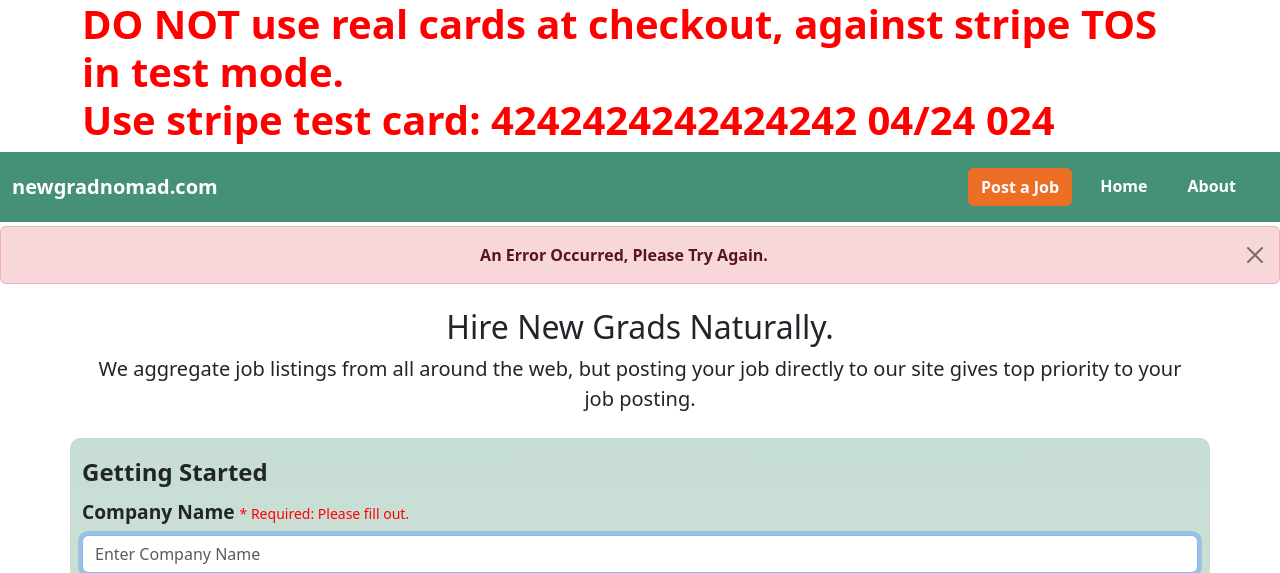
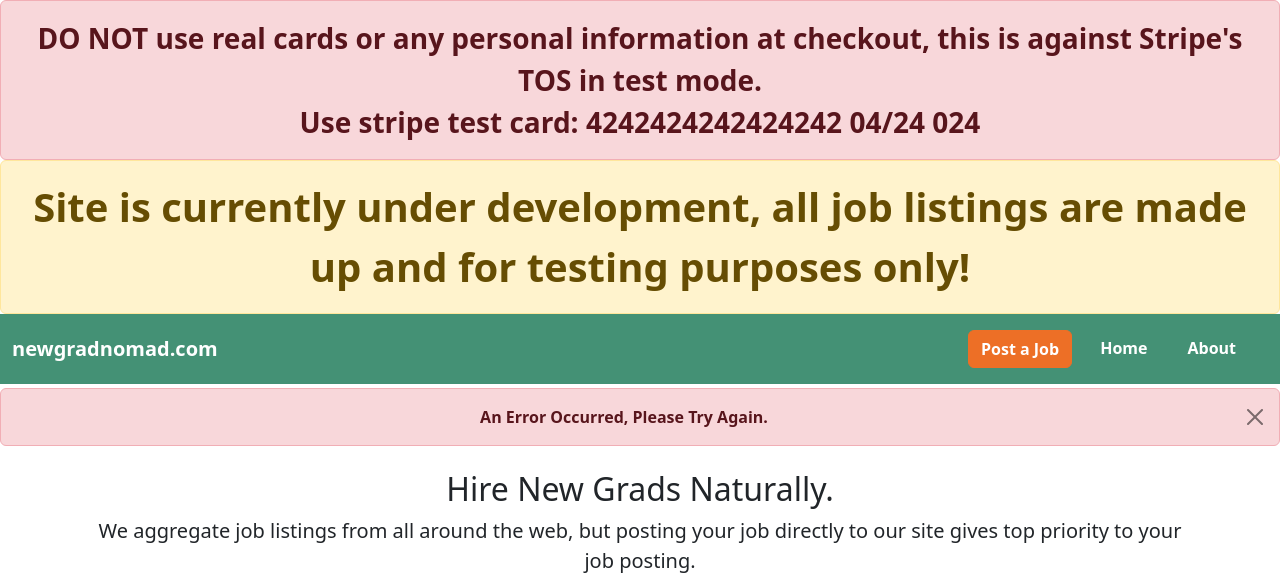
Before and after one commit to NewGradNomad/newgradnomad.com-HTML-PHP, a PHP site: page /pages/PostAJob in a window 1280 px wide. Shown: the top 573 px of the page. Run offline with PHP 8.4, Linux system fonts and the light colour scheme; the visitor is signed in with stand-in values (Sample User, id 1); some libraries are stand-ins or nearby versions.

Commit message:
add under development message

```diff
--- a/components/navbar.html
+++ b/components/navbar.html
@@ -1,3 +1,7 @@
+<div class="alert alert-warning mb-0 text-center fs-1" role="alert">
+  <b>Site is currently under development, all job listings are made up and for testing purposes only!</b>
+</div>
+
 <nav class="green-nav navbar navbar-expand-lg navbar-dark">
   <div class="container-fluid"><a id="homeName" href="./" class="navbar-brand">newgradnomad.com</a>
     <button class="navbar-toggler" type="button" data-bs-toggle="collapse" data-bs-target="#navbarNavDropdown"
--- a/home.php
+++ b/home.php
@@ -115,7 +115,7 @@ $sortedListings = array_merge($pinListings, $noPinListings)
               </div>
               <div class="col-auto text-end mb-3">
                 <span class="d-inline-block" tabindex="0" data-bs-toggle="tooltip" data-bs-title="Please Agree to the Terms in the Description Before Applying." id="ToolTip<?php echo  $listingID; ?>">
-                  <a role="button" href="<?php echo  $listing['url']; ?>" class="orange-button btn btn-primary me-3 disabled" id="<?php echo  $listingID; ?>ApplyButton"><strong>Apply</strong></a>
+                  <a role="button" href="<?php echo  $listing['url']; ?>" class="orange-button btn btn-primary mx-3 disabled" id="<?php echo  $listingID; ?>ApplyButton"><strong>Apply</strong></a>
                 </span>
                 <?php if (isset($_SESSION[$listing['listingID'] . 'Pin?'])) echo '📌&emsp;'; ?>
                 <?php echo $daysSincePost; ?>d
--- a/pages/PostAJob.php
+++ b/pages/PostAJob.php
@@ -27,8 +27,8 @@ session_start();
 </head>
 
 <body>
-  <div class="container" style="color: red;">
-    <h1><b>DO NOT use real cards at checkout, against stripe TOS in test mode.<br> Use stripe test card: 4242424242424242 04/24 024</b></h1>
+  <div class="alert alert-danger mb-0 text-center fs-3" role="alert">
+    <b>DO NOT use real cards or any personal information at checkout, this is against Stripe's TOS in test mode.<br> Use stripe test card: 4242424242424242 04/24 024</b>
   </div>
   <div id="navbar"></div>
   <?php
```
